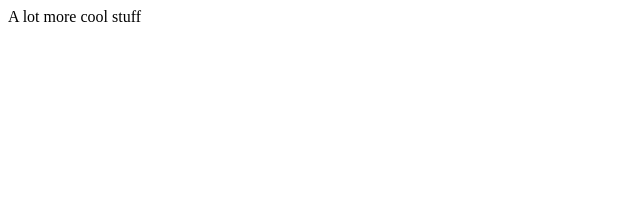
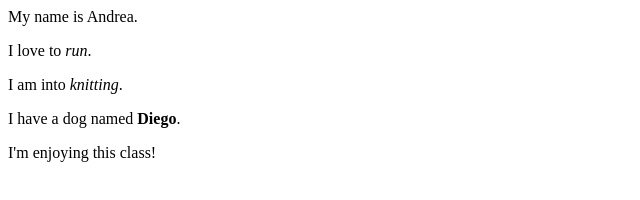
Before and after one commit to andreamacfarlane/andreamacfarlane.github.io, a plain HTML site: page index.html in a window 1280 px wide. Shown: the whole page, without its empty margins (0-640 px from the left). Drawn offline with Linux system fonts and the light colour scheme.

Commit message:
updated index.html

```diff
--- a/index.html
+++ b/index.html
@@ -2,10 +2,14 @@
 <html>
 <head>
 <meta charset="utf-8">
-<title>My Awesome Website</title>
+<title>Andrea's Website</title>
 </head>
 
 <body>
-	A lot more cool stuff
-</body>
+My name is Andrea.
+	<p>I love to <i>run</i>. </p>
+<p> I am into <i>knitting</i>. </p>
+	<p> I have a dog named <b>Diego</b>. </p>
+	<p> I'm enjoying this class!
+	</p></p></body>
 </html>
```
Also changed, not shown: 1 other file.
